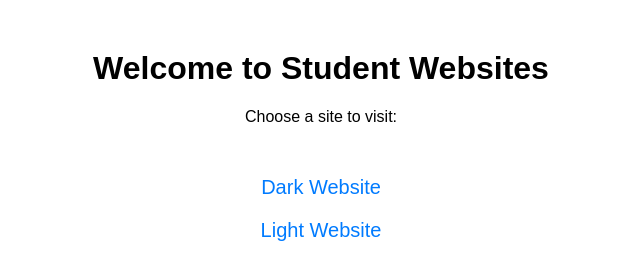
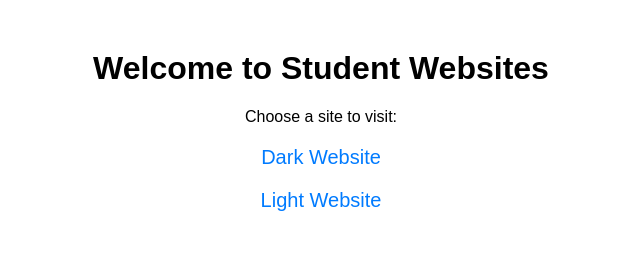
Before and after one commit to Said2404/Student-Websites, a plain HTML site: page docs/index.html in a window 1280 px wide. Shown: the whole page, without its empty margins (319-959 px from the left). Drawn offline with Linux system fonts and the light colour scheme.

Commit message:
Upload index.html

```diff
--- a/docs/index.html
+++ b/docs/index.html
@@ -9,9 +9,6 @@
             font-family: Arial, sans-serif;
             text-align: center;
             margin: 50px;
-    }
-    .link-container {
-      margin-top: 50px;
         }
         .link-container a {
             display: block;
@@ -31,7 +28,6 @@
     <div class="link-container">
         <a href="../Dark-website/index.html">Dark Website</a>
         <a href="../Light-website/index.html">Light Website</a>
-
     </div>
 </body>
 </html>
```
Lines whose indentation alone changed are shown as unchanged.
